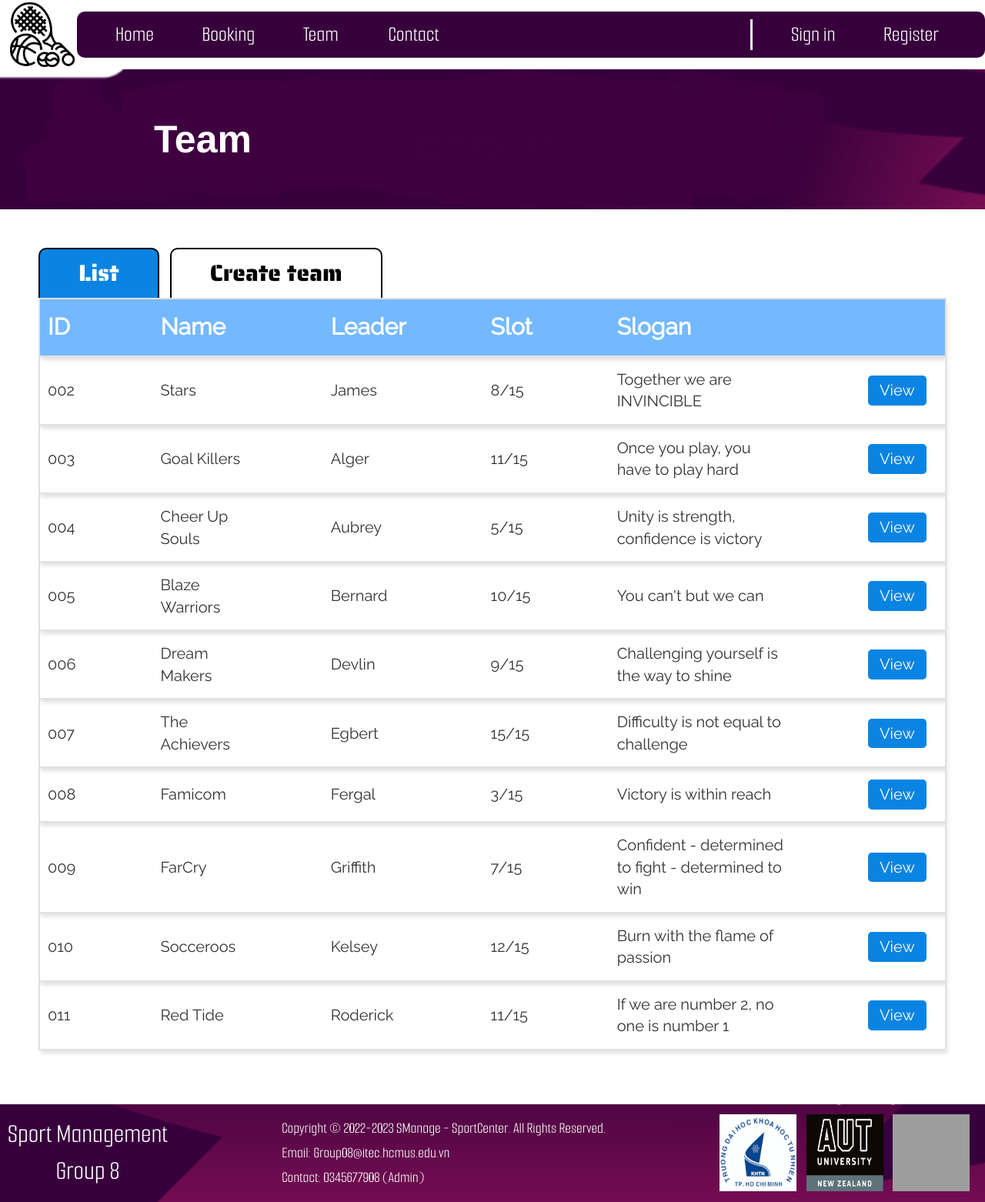
After one commit to hqbao000101/SportCenterApplication, a PHP site: page /pages/team.php in a window 1280 px wide. The commit adds this page. Shown: the whole page at 77% size. Run offline with PHP 8.4, Linux system fonts and the light colour scheme; grey boxes are pictures that could not be loaded.

Commit message:
Thursday, 31st March

```diff
--- /dev/null
+++ b/layout/go-to-top.php
@@ -0,0 +1,3 @@
+<section id="scroll-to-top">
+	<i class="fas fa-level-up-alt"></i>
+</section>
--- a/layout/header.php
+++ b/layout/header.php
@@ -6,15 +6,15 @@
 				<ul>
 					<li><a href="home.php">Home</a></li>
 					<li><a href="booking.php">Booking</a></li>
-					<li><a href="">Team</a>
-						<div class="sub-menu-team">
+					<li><a href="team.php">Team</a>
+						<!-- <div class="sub-menu-team">
 							<ul>
 								<li><a href="">Create a team</a></li>
 								<li><a href="">Team information</a></li>
 							</ul>
-						</div>
+						</div> -->
 					</li>
-					<li><a href="">Membership</a></li>
+					<!-- <li><a href="">Membership</a></li> -->
 					<li><a href="contact.php">Contact</a></li>
 				</ul>
 			</div>
--- a/pages/booking.php
+++ b/pages/booking.php
@@ -72,6 +72,10 @@
        		</div>
    		</section>
 
+   		<!-- button-scroll-up -->
+		<?php
+			include_once("../layout/go-to-top.php");
+		?>
 	</main>
 
 	<!-- footer -->
--- a/pages/signin.php
+++ b/pages/signin.php
@@ -86,7 +86,6 @@
 		</section>
 	</main>
 
-	<!-- footer -->
 	<script type="text/javascript" src="../js/javascript.js"></script>
 </body>
 </html>
--- /dev/null
+++ b/pages/team.php
@@ -0,0 +1,136 @@
+<!DOCTYPE html>
+<html lang="en">
+<head>
+	<meta charset="UTF-8">
+	<meta name="viewport" content="width=device-width, initial-scale=1.0">
+	<title>Team</title>
+	<link rel="shortcut icon" type="image/x-icon" href="../imgs/sport-icon-color.png" />
+	<link rel="stylesheet" href="../lib/bootstrap-3.4.1-dist/css/bootstrap.min.css">
+	<link rel="stylesheet" href="../fontawesome-free-5.13.0-web/css/all.min.css">
+
+	<script type="text/javascript" src="../lib/jquery/jquery-3.5.1.min.js"></script>
+	<script type="text/javascript" src="../lib/bootstrap-3.4.1-dist/js/bootstrap.min.js"></script>
+
+	<link rel="stylesheet" href="../style/form.css">
+</head>
+<body>
+	<!-- header -->
+	<?php
+		include_once('../layout/header.php');
+	?>
+
+	<!-- main -->
+	<main>
+		<section class="form-heading">
+			<h2 style="display: inline">Team</h2>
+		</section>
+
+		<section id="team-content">
+			<button>List</button>
+			<button>Create team</button>
+			<table>
+				<tr class="table-heading">
+					<th>ID</th>
+					<th>Name</th>
+					<th>Leader</th>
+					<th>Slot</th>
+					<th>Slogan</th>
+					<th></th>
+				</tr>
+				<tr class="table-items">
+					<td>002</td>
+					<td>Stars</td>
+					<td>James</td>
+					<td>8/15</td>
+					<td>Together we are INVINCIBLE</td>
+					<td><a href=""><button>View</button></a></td>
+				</tr>
+				<tr class="table-items">
+					<td>003</td>
+					<td>Goal Killers</td>
+					<td>Alger</td>
+					<td>11/15</td>
+					<td>Once you play, you have to play hard</td>
+					<td><a href=""><button>View</button></a></td>
+				</tr>
+				<tr class="table-items">
+					<td>004</td>
+					<td>Cheer Up Souls</td>
+					<td>Aubrey</td>
+					<td>5/15</td>
+					<td>Unity is strength, confidence is victory</td>
+					<td><a href=""><button>View</button></a></td>
+				</tr>
+				<tr class="table-items">
+					<td>005</td>
+					<td>Blaze Warriors</td>
+					<td>Bernard</td>
+					<td>10/15</td>
+					<td>You can't but we can</td>
+					<td><a href=""><button>View</button></a></td>
+				</tr>
+				<tr class="table-items">
+					<td>006</td>
+					<td>Dream Makers</td>
+					<td>Devlin</td>
+					<td>9/15</td>
+					<td>Challenging yourself is the way to shine</td>
+					<td><a href=""><button>View</button></a></td>
+				</tr>
+				<tr class="table-items">
+					<td>007</td>
+					<td>The Achievers</td>
+					<td>Egbert</td>
+					<td>15/15</td>
+					<td>Difficulty is not equal to challenge</td>
+					<td><a href=""><button>View</button></a></td>
+				</tr>
+				<tr class="table-items">
+					<td>008</td>
+					<td>Famicom</td>
+					<td>Fergal</td>
+					<td>3/15</td>
+					<td>Victory is within reach</td>
+					<td><a href=""><button>View</button></a></td>
+				</tr>
+				<tr class="table-items">
+					<td>009</td>
+					<td>FarCry</td>
+					<td>Griffith</td>
+					<td>7/15</td>
+					<td>Confident - determined to fight - determined to win</td>
+					<td><a href=""><button>View</button></a></td>
+				</tr>
+				<tr class="table-items">
+					<td>010</td>
+					<td>Socceroos </td>
+					<td>Kelsey</td>
+					<td>12/15</td>
+					<td>Burn with the flame of passion</td>
+					<td><a href=""><button>View</button></a></td>
+				</tr>
+				<tr class="table-items">
+					<td>011</td>
+					<td>Red Tide</td>
+					<td>Roderick</td>
+					<td>11/15</td>
+					<td>If we are number 2, no one is number 1</td>
+					<td><a href=""><button>View</button></a></td>
+				</tr>
+			</table>
+		</section>
+
+		<!-- go-to-top button -->
+		<?php
+			include_once('../layout/go-to-top.php');
+		?>
+	</main>
+
+	<!-- footer -->
+	<?php
+		include_once('../layout/footer.php');
+	?>
+
+	<script type="text/javascript" src="../js/javascript.js"></script>
+</body>
+</html>
--- a/style/form.css
+++ b/style/form.css
@@ -95,7 +95,7 @@ header .menu-wrapper .header-right:hover {
 	border-color: orange;
 }
 
-header .menu-wrapper .sub-menu-team {
+/*header .menu-wrapper .sub-menu-team {
 	position: absolute;
 	left: 235px;
 	top: 60px;
@@ -123,7 +123,7 @@ header .menu-wrapper .sub-menu-team ul li:first-child a {
 
 header .menu-wrapper .sub-menu-team ul li:hover {
 	opacity: 1;
-}
+}*/
 
 header .menu-wrapper .header-left ul li:nth-child(3):hover .sub-menu-team ul li {
 	display: block;
@@ -981,6 +981,107 @@ main #booking-form .form-right form button:hover {
 	background-color: #341f97;
 }
 
+/*team*/
+main #team-content {
+	display: inline-block;
+	padding: 50px;
+}
+
+main #team-content button {
+	border: 2px solid black;
+	border-bottom: none;
+	background-color: white;
+	border-radius: 10px 10px 0 0;
+	padding: 10px 50px;
+	font-family: saira;
+	font-size: 30px;
+	margin: 0 10px 0 0;
+	background-color: white;
+	color: black;
+}
+
+main #team-content button:first-child {
+	background-color: #0984e3;
+	color: white;
+}
+
+main #team-content button:hover {
+	background-color: #0984e3;
+	color: white;
+}
+
+main #team-content table tr {
+	border: 2px solid #E1E1E1;
+	box-shadow: 2px 5px 5px #E1E1E1;
+}
+
+main #team-content table .table-heading {
+	background-color: #74b9ff;
+	color: white;
+}
+
+main #team-content table .table-items:hover {
+	background-color: #a4b0be;
+	color: white;
+}
+
+main #team-content table tr th {
+	font-size: 30px;
+	font-family: raleway-regular;
+	font-weight: bold;
+	padding: 15px 100px 15px 10px;
+}
+
+main #team-content table tr td {
+	font-size: 20px;
+	font-family: raleway-regular;
+	padding: 15px 100px 15px 10px;
+}
+
+main #team-content table tr td:last-child {
+	padding-right: 0px;
+}
+
+main #team-content table tr td a button {
+	font-family: raleway-regular;
+	font-size: 20px;
+	border: none;
+	background-color: #4bcffa;
+	padding: 5px 15px;
+	color: white;
+	border-radius: 5px;
+}
+
+main #team-content table tr td a button:hover {
+	background-color: #3742fa;
+}
+
+/*Team information*/
+
+
+/*go-to-top button*/
+main #scroll-to-top {
+	position: fixed;
+	right: 30px;
+	bottom: 30px;
+	background-color: #686de0;
+	display: none;
+	border-radius: 10px;
+	opacity: 0.5;
+}
+
+main #scroll-to-top i {
+	font-size: 30px;
+	padding: 10px 15px;
+	color: white;
+}
+
+main #scroll-to-top:hover {
+	background-color: #4834d4;
+	opacity: 1;
+	box-shadow: 5px 5px 5px black;
+}
+
 /*Footer*/
 footer {
 	color: white;
@@ -992,6 +1093,7 @@ footer {
 	padding: 10px;
 	background-image: url("../imgs/footer-background.png");
 	background-size: cover;
+	margin-top: 20px;
 }
 
 footer .footer-title h4 {
```
Also changed, not shown: pages/bookingForm.php (+7 -0 lines), pages/bookingInfo.php (+8 -0 lines), pages/home.php (+8 -1 lines), pages/register.php (+5 -2 lines), pages/stadiumInfo.php (+7 -0 lines), pages/teamInfor.php (added, +72 -0 lines), style/style.css (+26 -1 lines), imgs/team-info-banner.jpg (added), imgs/team-info-icon.png (added), js/javascript.js.
